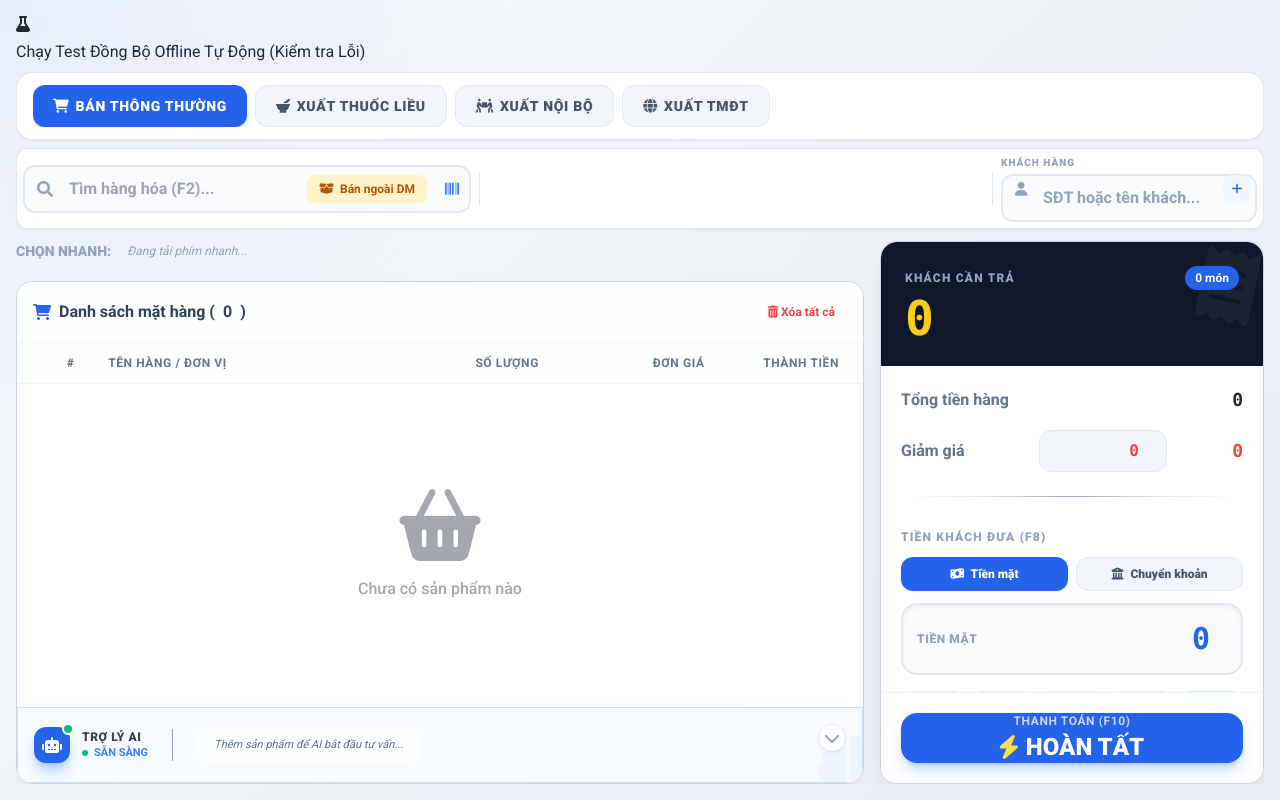
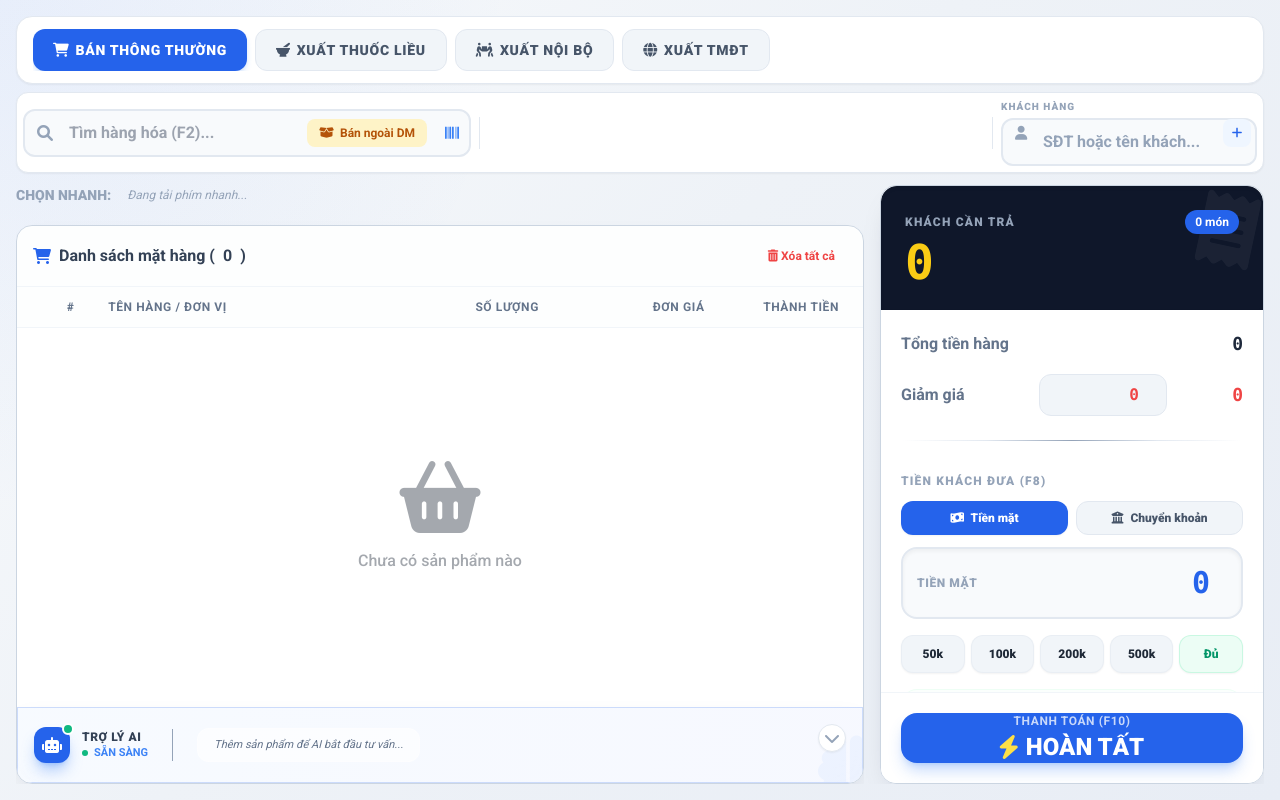
Before and after one commit to khaihoansk86-debug/Khaihoanpharmapos, a website with bundled scripts: page pages/pos.html in a window 1280 px wide. Built offline with nearby package versions, Linux system fonts and the light colour scheme; a script that the page names is missing.

Commit message:
fix(pos): import autoCleanZeroBatches to prevent ReferenceError throwing online orders into offline queue, remove stray test ui text

```diff
--- a/js/features/pos/posController.js
+++ b/js/features/pos/posController.js
@@ -12,6 +12,7 @@ import { createOrderContext, getOrderRules } from './orderRules.js';
 import { syncPaymentToCurrentShift, syncReturnSettlementToCurrentShift } from './shiftSyncService.js';
 import { getReturnSettlement } from './returnSettlementRules.js';
 import { buildInternalIssueNote } from '../inventory/internalIssueMetadata.js';
+import { autoCleanZeroBatches } from '../inventory/inventoryService.js';
 import {
     QUICK_SALE_KEYS,
     assignQuickSaleShortcut,
--- a/pages/pos.html
+++ b/pages/pos.html
@@ -179,8 +179,6 @@
     <main class="flex-1 flex flex-col overflow-hidden p-4 gap-2">
         <!-- Cảnh báo thiết bị khác chưa đồng bộ -->
         <div id="otherDevicesWarningArea" class="hidden flex flex-col gap-2 shrink-0"></div>
-            <i class="fa-solid fa-flask"></i> Chạy Test Đồng Bộ Offline Tự Động (Kiểm tra Lỗi)
-        </button>
 
         <!-- Thanh chuyển đổi Chế độ POS: Bán thường vs Bán cắt liều -->
         <div
```
